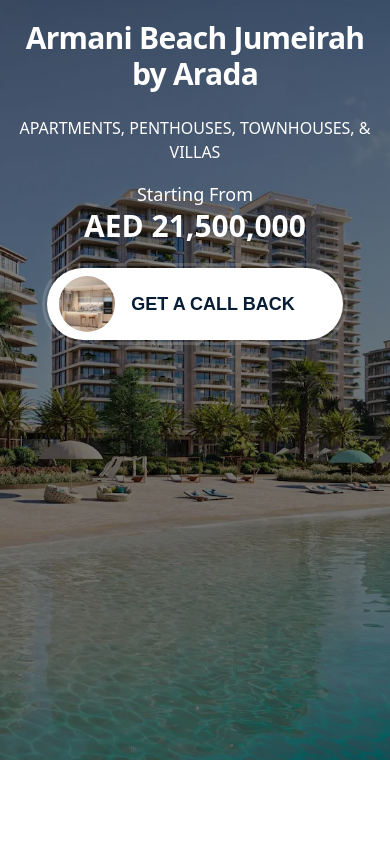
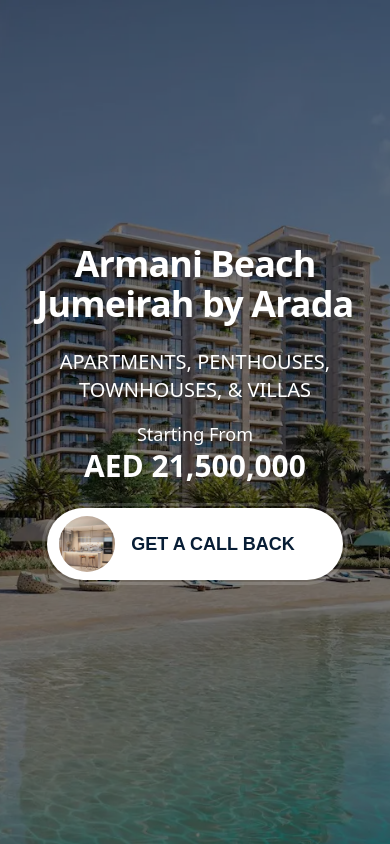
Before and after one commit to Ameer-m/dubaiislandsvilla, a Next.js app: page / in a window 390 px wide. Shown: the top 844 px of the page. Built offline with nearby package versions, Linux system fonts and the light colour scheme; a web font is replaced by a local one.

Commit message:
hero section update

```diff
--- a/app/components/Hero.js
+++ b/app/components/Hero.js
@@ -16,7 +16,7 @@ const Hero = ({ title, subtitle, buttonText, buttonAction }) => {
 
     <>
 
-        <section className={`relative flex items-center justify-center w-full h-[90vh]`}>
+        <section className={`relative flex items-center justify-center w-full py-56 md:py-40`}>
         <Image
             src="/image-08.webp"
             alt="Palm Armani"
@@ -32,10 +32,10 @@ const Hero = ({ title, subtitle, buttonText, buttonAction }) => {
         <div className="flex flex-col justify-between items-center lg:flex-row w-full px-4 py-5 mx-auto sm:max-w-xl md:max-w-full lg:max-w-screen-xl md:px-24 lg:px-8 lg:py-20 relative z-20 h-full">
             <div className="mb-12 lg:pr-5 lg:mb-0 w-full flex justify-center items-center text-white">
             <div className="w-full mb-6">
-                <h2 className="mb-6 font-sans text-3xl font-bold tracking-tight text-white lg:text-5xl sm:leading-none text-center">
+                <h2 className="mb-6 font-sans text-4xl font-bold tracking-tight text-white lg:text-5xl sm:leading-none text-center">
                 Armani Beach Jumeirah by Arada
                 </h2>
-                <p className="tex-xl md:text-2xl text-center mb-4 uppercase">Apartments, Penthouses,<br className="hidden md:block" /> Townhouses, & Villas</p>
+                <p className="text-xl md:text-2xl text-center mb-4 uppercase">Apartments, Penthouses,<br /> Townhouses, & Villas</p>
                 <div className="w-full text-center">
                 <span className="inline text-lg md:text-xl">Starting From </span>
                 <br className="block lg:hidden" />
```
